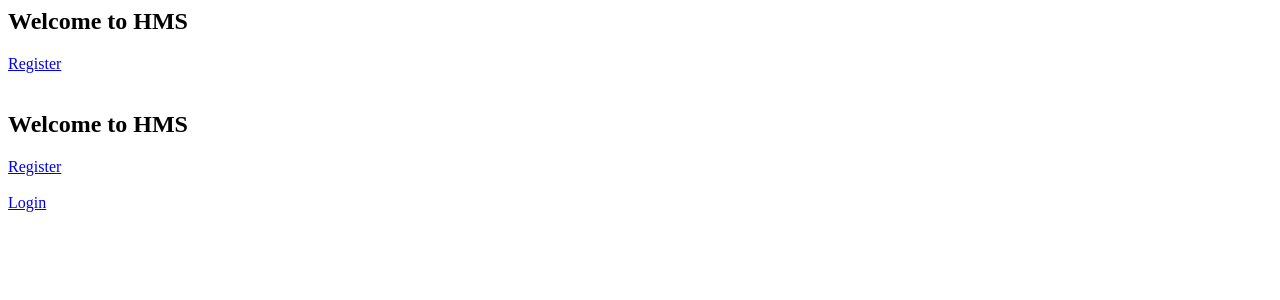
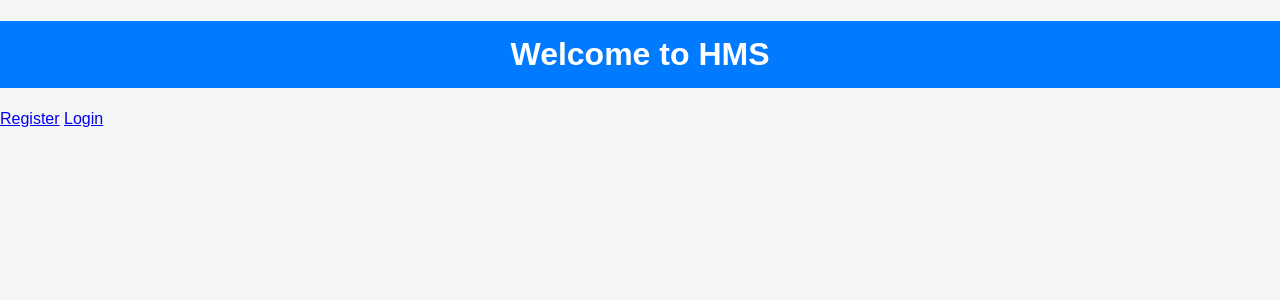
Before and after one commit to maddibhuvana111-hms/HMS-project, a Flask app: page / in a window 1280 px wide. Shown: the top 300 px of the page. Run offline with Flask 3, Linux system fonts and the light colour scheme.

Commit message:
added css to index

```diff
--- a/templates/index.html
+++ b/templates/index.html
@@ -1,10 +1,16 @@
+<!DOCTYPE html>
+<html>
+<head>
+    <title>Home</title>
+    <link rel="stylesheet" href="{{ url_for('static', filename='style.css') }}">
 
-<h2>Welcome to HMS</h2>
+</head>
 
-<a href="/register">Register</a><br><br>
+<body>
 
-<h2>Welcome to HMS</h2>
+    <h1>Welcome to HMS</h1>
+    <a href="/register">Register</a>
+    <a href="/login">Login</a>
 
-<a href="/register">Register</a><br><br>
-
-<a href="/login">Login</a>
+</body>
+</html>
```
